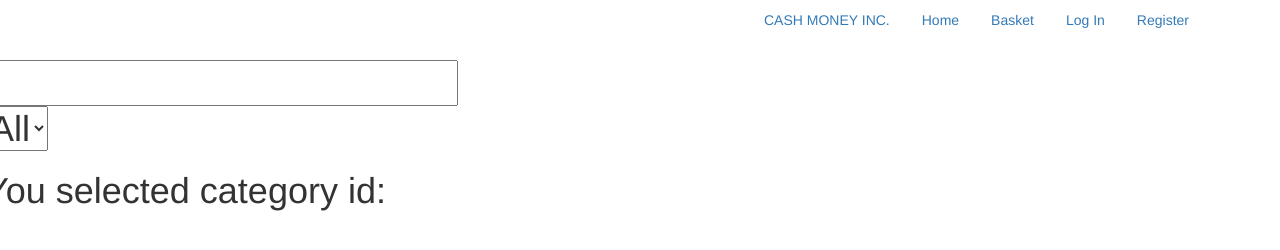
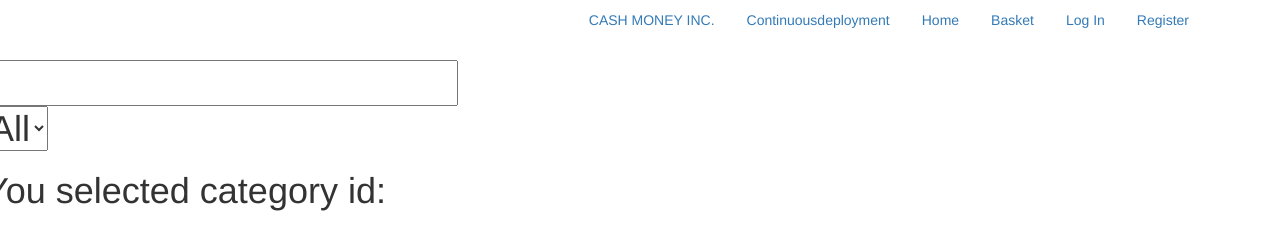
Before and after one commit to SamLindley/cashmoney, a website: page index.html in a window 1280 px wide. Drawn offline with nearby package versions, Linux system fonts and the light colour scheme; some packages are replaced by stand-ins of ours; no server answers; a script that the page names is missing.

Commit message:
initial project

```diff
--- a/index.html
+++ b/index.html
@@ -44,6 +44,7 @@
             <nav class="ng-show">
                 <ul class="nav nav-pills pull-right">
                     <li><a href="/">CASH MONEY INC.</a></li>
+                    <li><a href="/">Continuousdeployment</a></li>
                     <li><a href="/">Home</a></li>
                     <li><a href="/basket">Basket</a></li>
                     <li><a  ng-hide="isLoggedIn()" href="/login">Log In</a></li>
```
Also changed, not shown: 1 other file.
